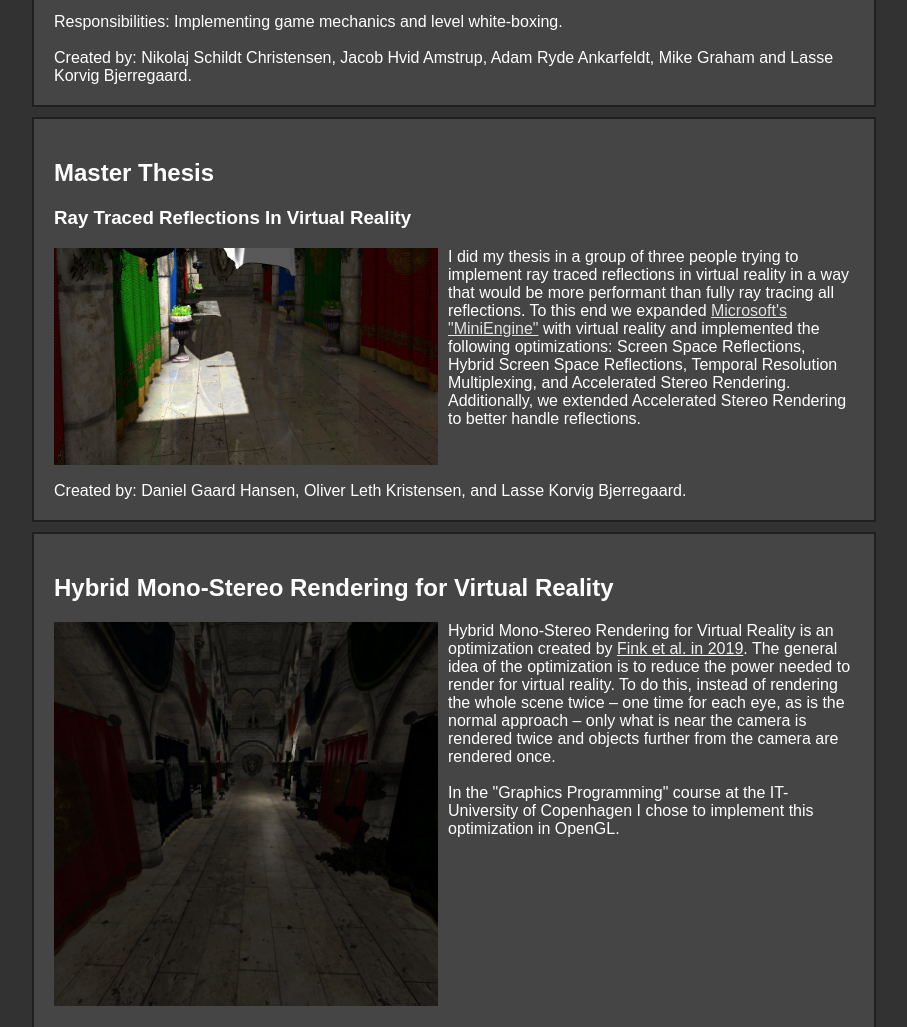
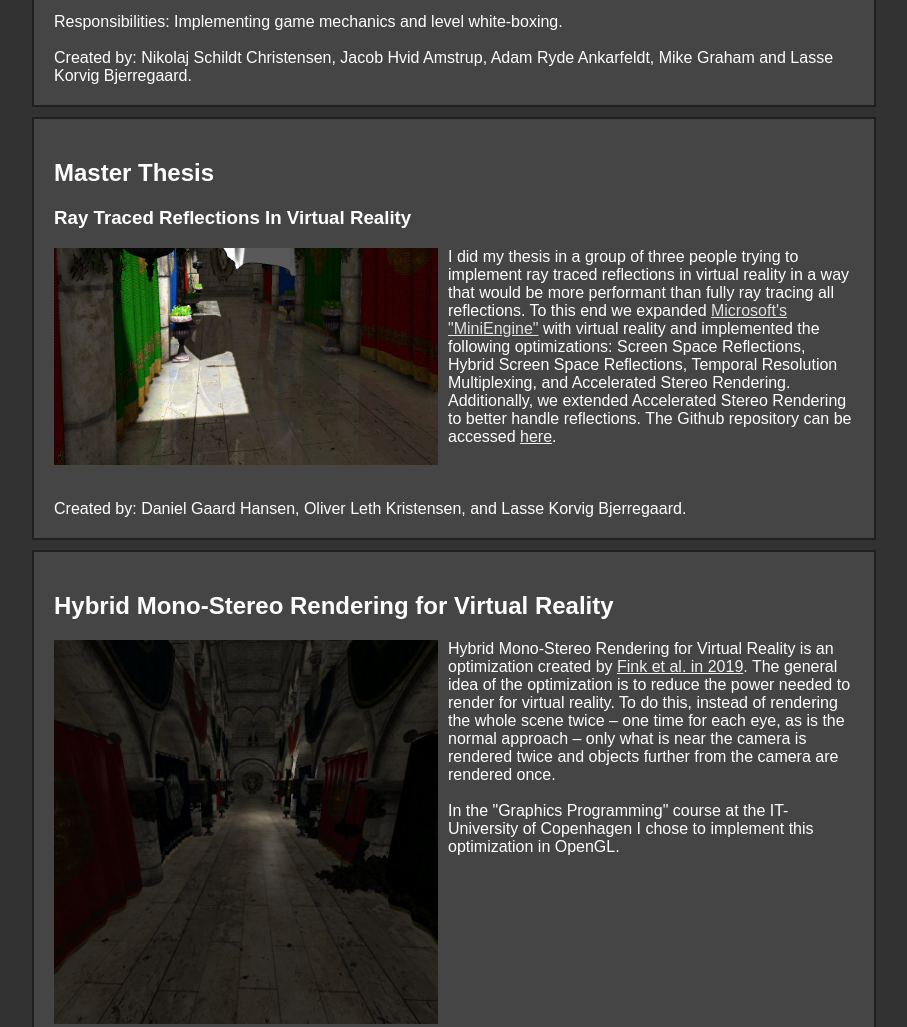
Before and after one commit to LasseKB/LasseKB.github.io, a plain HTML site: page index.html in a window 1280 px wide. Shown: the part 1308-2335 px from the top of the page, without its empty margins (231-1138 px from the left). Drawn offline with Linux system fonts and the light colour scheme.

Commit message:
Add link to master thesis repo

```diff
--- a/index.html
+++ b/index.html
@@ -72,7 +72,7 @@
 						end we expanded <a href="">Microsoft's "MiniEngine"</a> with virtual reality and implemented the
 						following optimizations: Screen Space Reflections, Hybrid Screen Space Reflections, Temporal
 						Resolution Multiplexing, and Accelerated Stereo Rendering. Additionally, we extended Accelerated
-						Stereo Rendering to better handle reflections.
+						Stereo Rendering to better handle reflections. The Github repository can be accessed <a href="https://github.com/zfih/HybridVRThesis">here</a>.
 						<br /><br /><br /><br />
 						Created by: Daniel Gaard Hansen, Oliver Leth Kristensen, and Lasse Korvig Bjerregaard.
 					</div>
```
